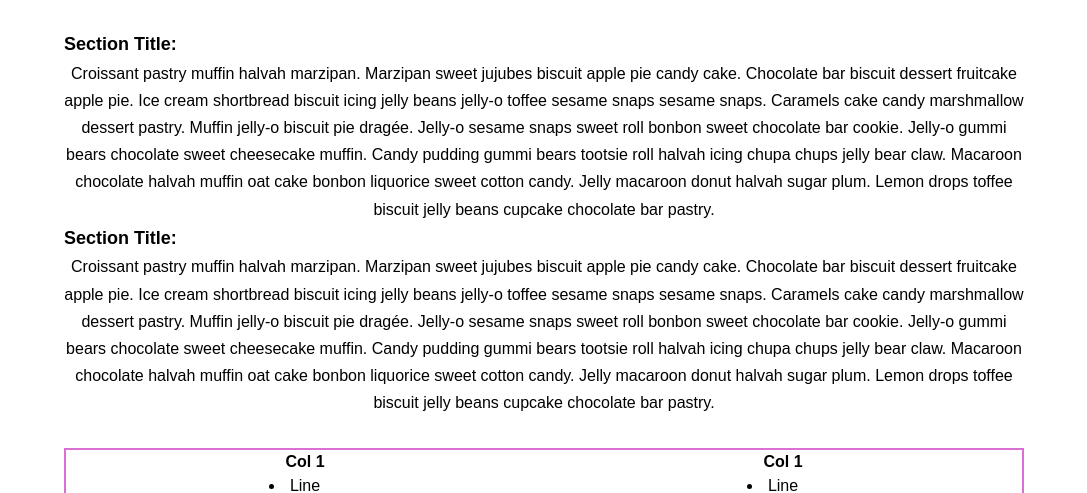
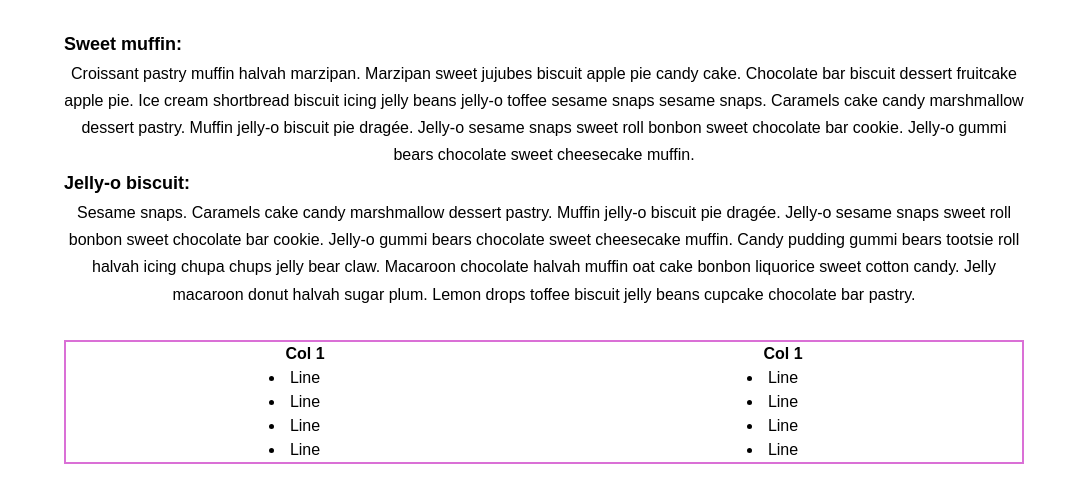
Before and after one commit to zowdk/html-and-css-spec-project, a plain HTML site: page index.html in a window 1280 px wide. Shown: the part 711-1204 px from the top of the page, without its empty margins (96-1183 px from the left). Drawn offline with Linux system fonts and the light colour scheme.

Commit message:
shorter featured text

```diff
--- a/index.html
+++ b/index.html
@@ -84,33 +84,26 @@
       <!-- main article -->
       <section class="section__featured-text">
         <article class="featured-text container">
-          <h3 class="article__section-title">Section Title:</h3>
-          <p>
+          <h3 class="article__section-title">Sweet muffin:</h3>
+          <p class="article-content">
             Croissant pastry muffin halvah marzipan. Marzipan sweet jujubes
             biscuit apple pie candy cake. Chocolate bar biscuit dessert
             fruitcake apple pie. Ice cream shortbread biscuit icing jelly beans
             jelly-o toffee sesame snaps sesame snaps. Caramels cake candy
             marshmallow dessert pastry. Muffin jelly-o biscuit pie dragée.
             Jelly-o sesame snaps sweet roll bonbon sweet chocolate bar cookie.
-            Jelly-o gummi bears chocolate sweet cheesecake muffin. Candy pudding
-            gummi bears tootsie roll halvah icing chupa chups jelly bear claw.
-            Macaroon chocolate halvah muffin oat cake bonbon liquorice sweet
-            cotton candy. Jelly macaroon donut halvah sugar plum. Lemon drops
-            toffee biscuit jelly beans cupcake chocolate bar pastry.
+            Jelly-o gummi bears chocolate sweet cheesecake muffin.
           </p>
-          <h3 class="article__section-title">Section Title:</h3>
-          <p>
-            Croissant pastry muffin halvah marzipan. Marzipan sweet jujubes
-            biscuit apple pie candy cake. Chocolate bar biscuit dessert
-            fruitcake apple pie. Ice cream shortbread biscuit icing jelly beans
-            jelly-o toffee sesame snaps sesame snaps. Caramels cake candy
-            marshmallow dessert pastry. Muffin jelly-o biscuit pie dragée.
-            Jelly-o sesame snaps sweet roll bonbon sweet chocolate bar cookie.
-            Jelly-o gummi bears chocolate sweet cheesecake muffin. Candy pudding
-            gummi bears tootsie roll halvah icing chupa chups jelly bear claw.
-            Macaroon chocolate halvah muffin oat cake bonbon liquorice sweet
-            cotton candy. Jelly macaroon donut halvah sugar plum. Lemon drops
-            toffee biscuit jelly beans cupcake chocolate bar pastry.
+          <h3 class="article__section-title">Jelly-o biscuit:</h3>
+          <p class="article-content">
+            Sesame snaps. Caramels cake candy marshmallow dessert pastry. Muffin
+            jelly-o biscuit pie dragée. Jelly-o sesame snaps sweet roll bonbon
+            sweet chocolate bar cookie. Jelly-o gummi bears chocolate sweet
+            cheesecake muffin. Candy pudding gummi bears tootsie roll halvah
+            icing chupa chups jelly bear claw. Macaroon chocolate halvah muffin
+            oat cake bonbon liquorice sweet cotton candy. Jelly macaroon donut
+            halvah sugar plum. Lemon drops toffee biscuit jelly beans cupcake
+            chocolate bar pastry.
           </p>
         </article>
       </section>
```
